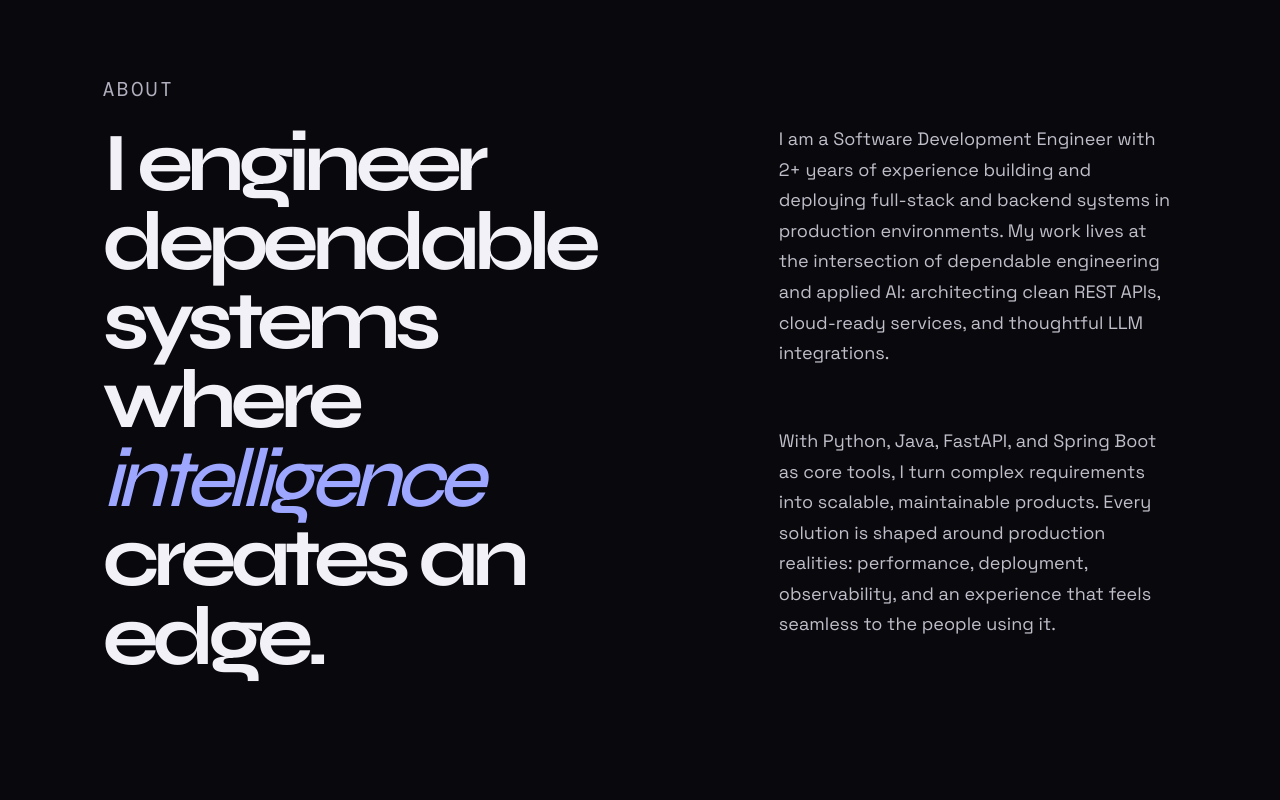
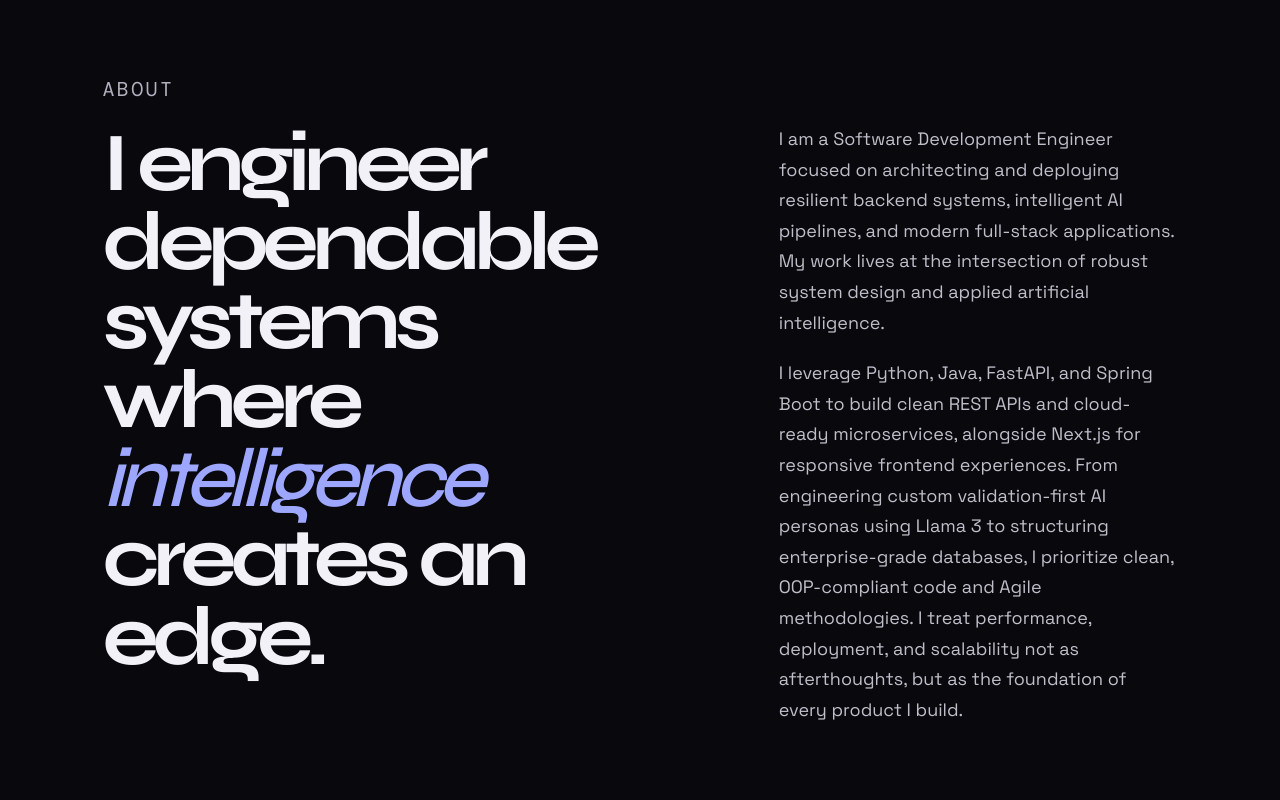
Before and after one commit to shakthivelarulvel20/portfolio-website, a React (Vite) app: page / in a window 1280 px wide. Shown: the part 880-1680 px from the top of the page. Built offline with nearby package versions, Linux system fonts and the light colour scheme.

Commit message:
Update main.jsx

```diff
--- a/src/main.jsx
+++ b/src/main.jsx
@@ -5,7 +5,26 @@ import Lenis from 'lenis';
 import { ArrowDownRight, ArrowUpRight, Code2, Github, Linkedin, Mail, Menu, X } from 'lucide-react';
 import './styles.css';
 
-const skills = ['Python', 'Java', 'SQL', 'FastAPI', 'Spring Boot', 'Next.js', 'ReactJS', 'AWS', 'Docker', 'LLM Integration', 'Data Structures & Algorithms', 'Agile / Scrum'];
+const skills = [
+  // Languages
+  'Python', 'Java', 'SQL',
+
+  // Frameworks & Tools
+  'FastAPI', 'Spring Boot', 'Hibernate', 'Next.js', 'ReactJS', 'REST APIs', 'Jira',
+
+  // Cloud & DevOps
+  'AWS', 'Docker', 'Git', 'CI/CD', 'Deployment Pipelines',
+
+  // AI / ML
+  'LLM Integration', 'Groq / Llama 3', 'CNNs', 'Tesseract OCR', 'NLP', 'Sentiment Analysis',
+
+  // CS Fundamentals
+  'Data Structures & Algorithms', 'System Design', 'OOP', 'DBMS',
+  'Operating Systems', 'Computer Networks', 'Trees & Graphs', 'Dynamic Programming',
+
+  // Engineering Practices
+  'Agile / Scrum', 'SDLC', 'Unit Testing'
+];
 const experiences = [
   { date: 'DEC 2024 - FEB 2025', company: 'TCS iON', role: 'Software Engineering Intern - Automate Extraction of Handwritten Text from an image', text: 'Coordinated directly with client-side stakeholders to capture requirements and produce technical documentation. Designed an OCR pipeline from scratch using CNNs and Tesseract, then applied rigorous root-cause analysis to isolate edge cases, achieving 92% accuracy and reducing manual entry time by 40%.' }
 ];
@@ -115,7 +134,7 @@ function App() {
         initial="hidden"
         whileInView="visible"
         viewport={{ once: true, amount: 0.15 }}
-        variants={slideUp}><motion.div initial="hidden" whileInView="visible" viewport={{ once: true, amount: .35 }} variants={reveal}><p className="section-index">ABOUT</p><div className="about-grid"><h2>I engineer dependable systems where <i>intelligence</i> creates an edge.</h2><div className="about-copy"><p className="body-copy">I am a Software Development Engineer with 2+ years of experience building and deploying full-stack and backend systems in production environments. My work lives at the intersection of dependable engineering and applied AI: architecting clean REST APIs, cloud-ready services, and thoughtful LLM integrations.</p><p className="body-copy">With Python, Java, FastAPI, and Spring Boot as core tools, I turn complex requirements into scalable, maintainable products. Every solution is shaped around production realities: performance, deployment, observability, and an experience that feels seamless to the people using it.</p></div></div></motion.div></motion.section>
+        variants={slideUp}><motion.div initial="hidden" whileInView="visible" viewport={{ once: true, amount: .35 }} variants={reveal}><p className="section-index">ABOUT</p><div className="about-grid"><h2>I engineer dependable systems where <i>intelligence</i> creates an edge.</h2><div className="about-copy"><p className="body-copy">I am a Software Development Engineer focused on architecting and deploying resilient backend systems, intelligent AI pipelines, and modern full-stack applications. My work lives at the intersection of robust system design and applied artificial intelligence.</p><p className="body-copy">I leverage Python, Java, FastAPI, and Spring Boot to build clean REST APIs and cloud-ready microservices, alongside Next.js for responsive frontend experiences. From engineering custom validation-first AI personas using Llama 3 to structuring enterprise-grade databases, I prioritize clean, OOP-compliant code and Agile methodologies. I treat performance, deployment, and scalability not as afterthoughts, but as the foundation of every product I build.</p></div></div></motion.div></motion.section>
       <motion.section
         id="experience"
         className="section experience"
```
